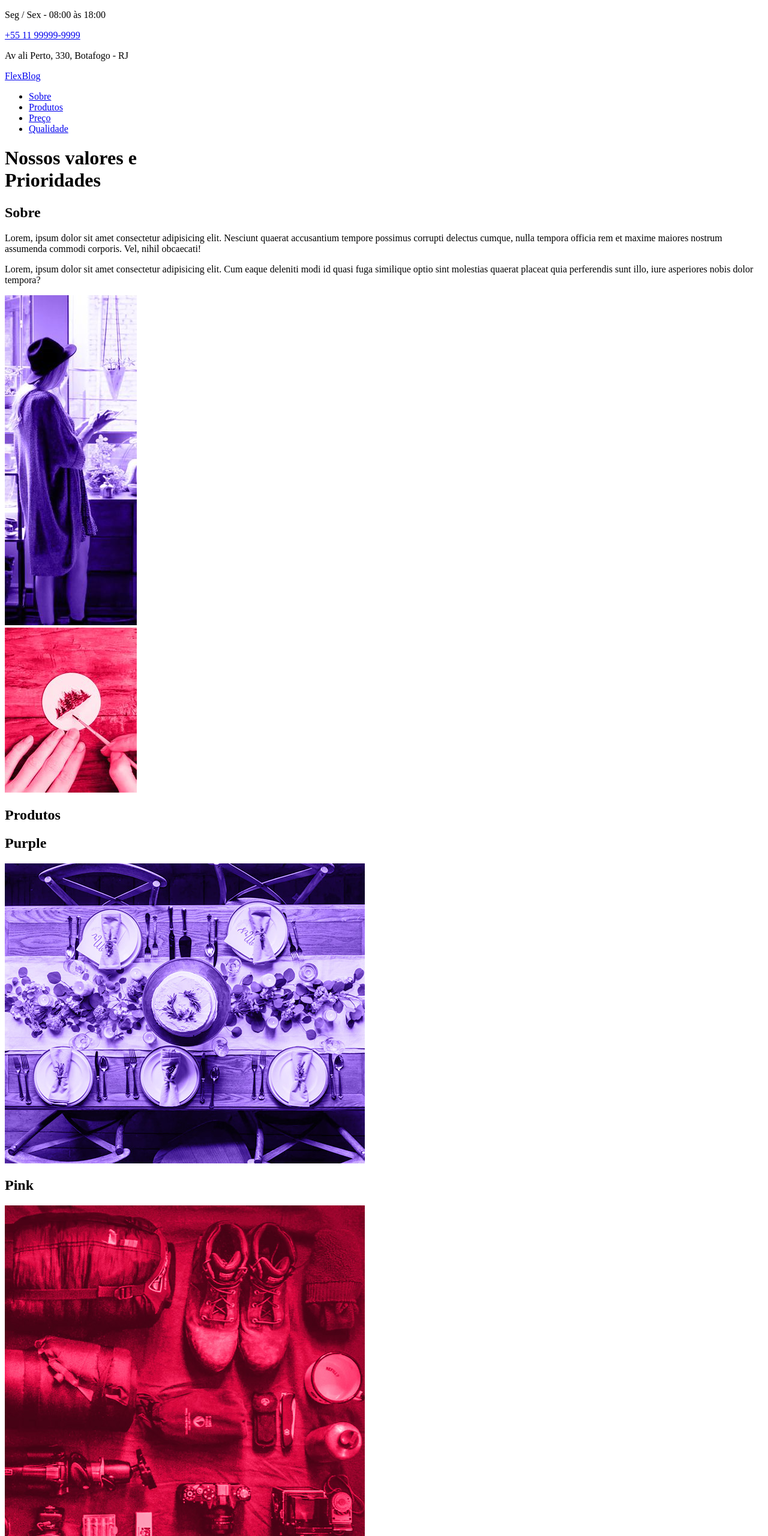
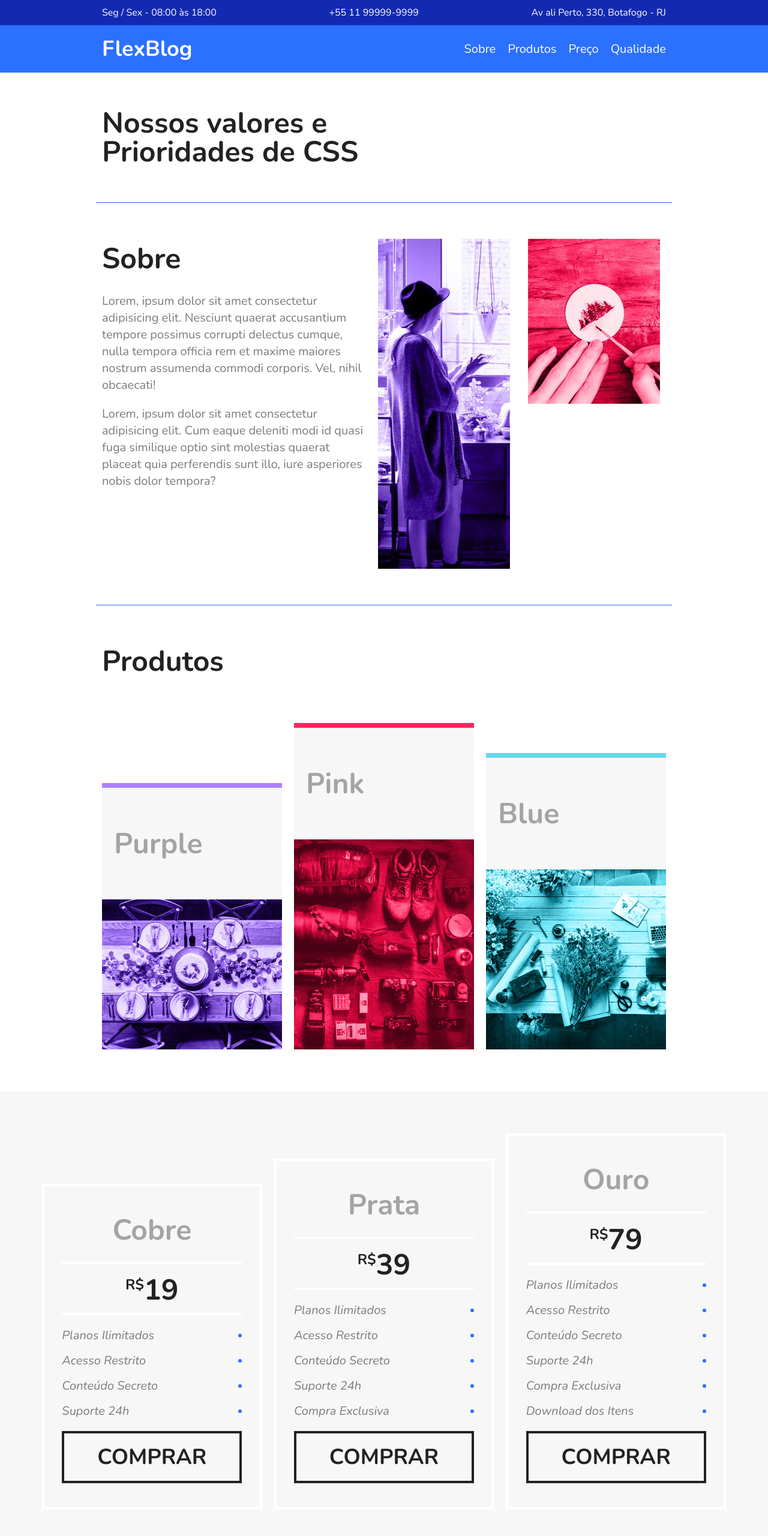
Before and after one commit to mylenavitoriano/FlexBlog, a plain HTML site: page index.html in a window 1280 px wide. Shown: the top 2560 px of the page at 60% size. Drawn offline with nearby package versions, Linux system fonts and the light colour scheme.

Commit message:
Realizado o layout até a parte de produtos

```diff
--- a/index.html
+++ b/index.html
@@ -4,6 +4,7 @@
     <meta charset="UTF-8">
     <meta http-equiv="X-UA-Compatible" content="IE=edge">
     <meta name="viewport" content="width=device-width, initial-scale=1.0">
+    <link rel="stylesheet" href="css/style.css">
     <title>FlexBlog</title>
 </head>
 <body>
@@ -31,7 +32,7 @@
         </div>
     </header>
 
-    <h1 class="intraducao">Nossos valores e<br>Prioridades</h1>
+    <h1 class="introducao">Nossos valores e<br>Prioridades de CSS</h1>
 
     <section class="sobre" id="sobre">
         <div class="sobre-info">
@@ -40,10 +41,10 @@
             <p>Lorem, ipsum dolor sit amet consectetur adipisicing elit. Cum eaque deleniti modi id quasi fuga similique optio sint molestias quaerat placeat quia perferendis sunt illo, iure asperiores nobis dolor tempora?</p>
         </div>
 
-        <div>
+        <div class="sobre-img">
             <img src="images/sobre1.jpg" alt="Sobre 1">
         </div>
-        <div>
+        <div class="sobre-img">
             <img src="images/sobre2.jpg" alt="Sobre 2">
         </div>
     </section>
--- /dev/null
+++ b/sass/_menu.scss
@@ -0,0 +1,46 @@
+.menu-bg{
+    background-color: $color-primary;
+
+    .menu{
+        max-width: 960px;
+        margin: 0 auto;
+        padding: 15px 0;
+        display: flex;
+        flex-wrap: wrap;
+        justify-content: space-between;
+        align-items: center;
+
+        a{
+            color: #FFF;
+        }
+
+        .menu-logo{
+            font-size: 2.25em;
+            font-weight: bold;
+            margin: 0 10px;
+        }
+
+        nav{
+            ul{
+                display: flex;
+                flex-wrap: wrap;
+
+                a{
+                    font-size: 1.25em;
+                    display: block;
+                    padding: 10px;
+                    transition: all ease .3s;
+
+                    &:hover{
+                        color: $color-dark;
+                    }
+                }
+            }
+        }
+
+
+
+
+
+    }
+}
--- /dev/null
+++ b/sass/_preco.scss
@@ -0,0 +1,102 @@
+.preco{
+    background: #f7f7f7;
+    padding: 60px;
+    display: flex;
+    flex-wrap: wrap;
+    align-items: flex-end;
+
+    @media(max-width: 800px){
+        padding-left: 10px;
+        padding-right: 10px;
+
+        &:nth-child(3){
+            order: -2
+        }
+
+        &:nth-child(3){
+            order: -2
+        }
+
+        &:nth-child(3){
+            order: -2
+        }
+    }
+
+    .preco-item{
+        flex: 1 1 260px;
+        border: 4px solid #fff;
+        padding: 20px;
+        margin: 10px;
+
+        @media(max-width: 800px){
+            &:nth-child(3){
+                order: -2;
+            }
+
+            &:nth-child(2){
+                order: -1;
+            }
+        }
+
+        h2{
+            font-size: 3em;
+            color: #a4a4a4;
+            text-align: center;
+            margin-top: 20px;
+        }
+
+        span{
+            max-width: 300px;
+            margin: 20px auto;
+            display: block;
+            font-size: 3em;
+            text-align: center;
+            font-weight: 700;
+            padding: 10px 0 5px;
+            border-top: 4px solid white;
+            border-bottom: 4px solid white;
+
+            sup{
+                font-size: 1.5rem;
+            }
+        }
+
+        ul{
+            max-width: 300px;
+            margin: 20px auto;
+            font-size: 1.25em;
+            font-style: italic;
+            color: #7c7c7c;
+
+            li{
+                display: flex;
+                justify-content: space-between;
+                align-items: center;
+                margin-bottom: 15px;
+
+                &:after{
+                    content: '';
+                    display: block;
+                    width: 6px;
+                    height: 6px;
+                    background: $color-primary;
+                    border-radius: 50%;
+                }
+            }
+
+        }
+
+        a{
+            max-width: 300px;
+            display: block;
+            margin: 20px auto;
+            border: 4px solid;
+            color: $color-dark;
+            text-transform: uppercase;
+            font-weight: 700;
+            font-size: 2.25em;
+            padding: 15px 0;
+            text-align: center;
+        }
+    }
+}
--- /dev/null
+++ b/sass/_produtos.scss
@@ -0,0 +1,40 @@
+.produtos{
+    max-width: 960px;
+    margin: 60px auto;
+
+    h1{
+        font-size: 3em;
+        margin: 0 10px 60px;
+    }
+
+    .produtos-container{
+        display: flex;
+        flex-wrap: wrap;
+        align-items: flex-end;
+
+        .produtos-item{
+            flex: 1 1 175px;
+            margin: 10px;
+
+            h2{
+                font-size: 3em;
+                color: $gray;
+                background: #f7f7f7;
+                padding: 60px 20px;
+            }
+
+        }
+
+        .purple{
+            border-top: 8px solid #ae81ff;
+        }
+
+        .pink{
+            border-top: 8px solid #f9265e;
+        }
+
+        .blue{
+            border-top: 8px solid #66d9eb;
+        }
+    }
+}
--- /dev/null
+++ b/sass/_sobre.scss
@@ -0,0 +1,31 @@
+.sobre{
+    border-top: 1px solid $color-primary;
+    border-bottom: 1px solid $color-primary;
+    max-width: 960px;
+    margin: 0 auto;
+    padding: 60px 0;
+    display: flex;
+    flex-wrap: wrap;
+
+    .sobre-info{
+        flex: 2 1 300px;
+        margin: 0 10px;
+
+        h1{
+            font-size: 3em;
+            margin-bottom: .5em;
+        }
+
+        p{
+            font-size: 1.25em;
+            line-height: 1.4;
+            margin-bottom: 1em;
+            color: #7c7c7c;
+        }
+    }
+
+    .sobre-img{
+        flex: 1 1 160px;
+        margin: 0 10px;
+    }
+}
--- /dev/null
+++ b/sass/_superinfo.scss
@@ -0,0 +1,22 @@
+.superinfo-bg{
+    background-color: $color-secundary;
+    color: #FFF;
+
+    .superinfo{
+        max-width: 960px;
+        margin: 0 auto;
+        display: flex;
+        justify-content: space-between;
+        flex-wrap: wrap;
+        padding-top: 10px;
+
+        p, a{
+            margin: 0 10px 10px;
+        }
+
+        a{
+            color:#FFF;
+        }
+    }
+
+}
--- a/sass/style.scss
+++ b/sass/style.scss
@@ -1 +1,53 @@
 @import url('https://fonts.googleapis.com/css2?family=Nunito:ital,wght@0,400;0,700;1,400&display=swap');
+
+$color-primary: #2c70ff;
+$color-secundary: #122ab2;
+$color-dark: #222222;
+$gray: #a4a4a4;
+
+*{
+    margin: 0;
+    padding: 0;
+    box-sizing: border-box;
+}
+
+body{
+    font-family: 'Nunito', Helvetica, Arial, sans-serif;
+    color: $color-dark;
+}
+
+ul{
+    list-style: none;
+}
+
+a{
+    text-decoration: none;
+}
+
+img{
+    display: block;
+    max-width: 100%;
+}
+
+//superinfo
+@import 'superinfo';
+
+//menu
+@import 'menu';
+
+.introducao{
+    font-size: 3em;
+    line-height: 1;
+    max-width: 960px;
+    margin: 0 auto;
+    padding: 60px 10px;
+}
+
+//sobre
+@import 'sobre';
+
+//produto
+@import 'produtos';
+
+//preco
+@import 'preco';
```
Also changed, not shown: css/style.css.
